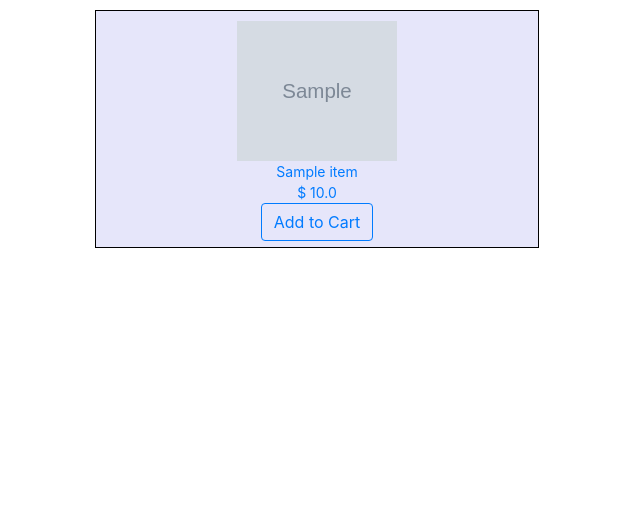
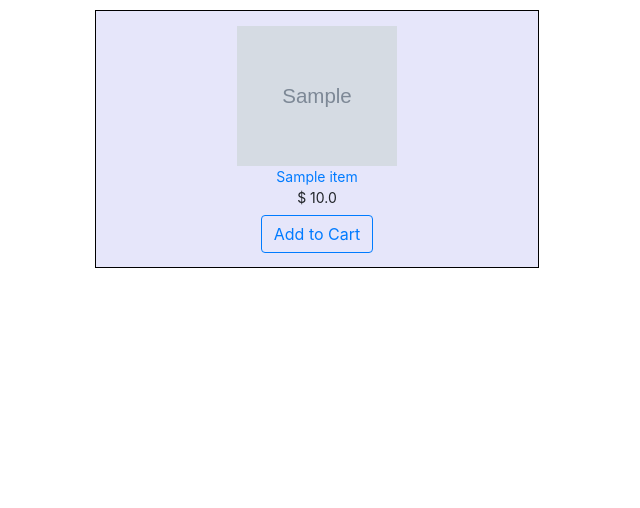
Before and after one commit to Akzelele/CaptainConsole, a Django app: page / in a window 1280 px wide. Shown: the part 97-605 px from the top of the page, without its empty margins (0-640 px from the left). Run offline with Django 3.2, Linux system fonts and the light colour scheme; tables that the repository leaves empty hold one stand-in row (values such as "Sample post"); grey boxes marked "Sample" are stand-in pictures; some libraries are stand-ins or nearby versions.

Commit message:
Added a Cart Button to items on the front page and did some css-ing

```diff
--- a/static/css/main.css
+++ b/static/css/main.css
@@ -7,7 +7,7 @@
 .SingleItem {
     background-color: lavender;
     clear:both;
-    height : 238px;
+    height : 258px;
     width: 40%;
     margin: 10px;
     align-content: center;
@@ -33,12 +33,18 @@
 .SingleItem #ItemPrice{
     display:block;
     text-align: center;
+    margin-bottom: 7px;
 }
 
 .SingleItem #Caption{
     display: block;
     text-align: center;
 }
+
+.SingleItem #AddToCartButton {
+
+}
+
 
 
 
--- a/templates/item/single_item.html
+++ b/templates/item/single_item.html
@@ -2,7 +2,7 @@
     <a href = "/items/{{ item.id }}">
         <img class="ItemImg" src="{{ item.itemimage_set.first }}" alt="{{ item.name }} image" />
         <span id="Caption">{{ item.name }}</span>
-        <span id="ItemPrice">$ {{ item.price }}</span>
-        <button type="button" id = "AddToCartButton" class="btn btn-outline-primary">Add to Cart</button>
     </a>
+    <p id="ItemPrice">$ {{ item.price }}</p>
+    <button type="button" id = "AddToCartButton" class="btn btn-outline-primary">Add to Cart</button>
 </div>
```
